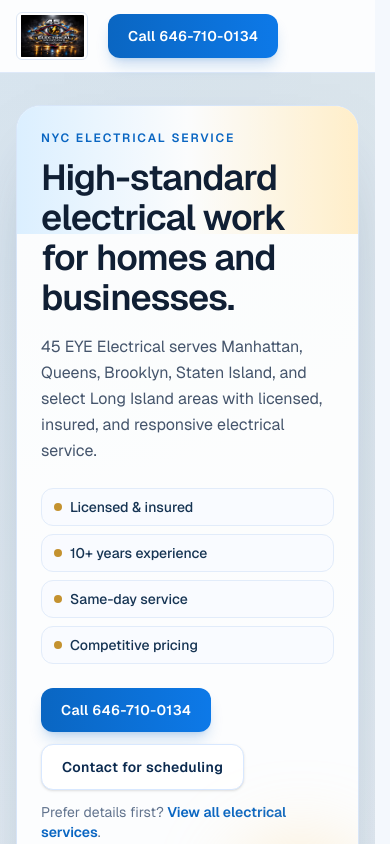
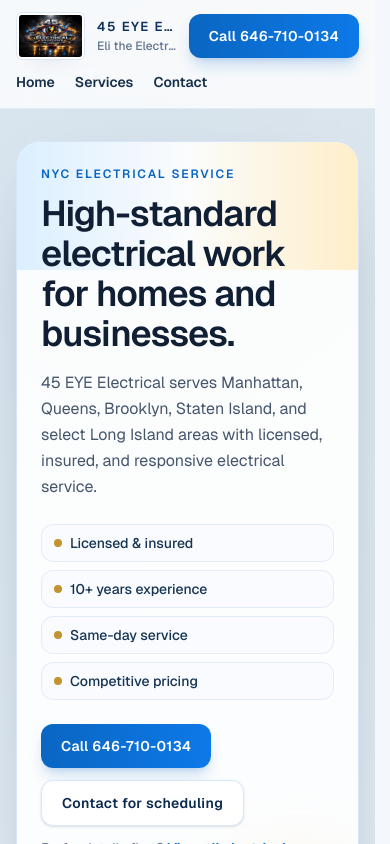
Before and after one commit to Eli45-23/45-eye-see, a Next.js app: page / in a window 390 px wide. Shown: the top 844 px of the page. Built offline with nearby package versions, Linux system fonts and the light colour scheme.

Commit message:
ui: premium header/footer

```diff
--- a/app/layout.tsx
+++ b/app/layout.tsx
@@ -64,33 +64,46 @@
   return (
     <html lang="en" className={geist.variable}>
       <body className="font-[var(--font-sans)] antialiased">
-        <header className="sticky top-0 z-50 border-b border-[#d6e4f8]/80 bg-white/92 backdrop-blur">
-          <div className="mx-auto flex w-full max-w-6xl items-center gap-3 px-4 py-3 sm:px-6 lg:px-8">
+        <header className="sticky top-0 z-50 border-b border-[#d6e4f8]/70 bg-white/78 backdrop-blur-xl">
+          <div className="mx-auto grid w-full max-w-6xl grid-cols-[1fr_auto] items-center gap-3 px-4 py-3 sm:px-6 lg:grid-cols-[auto_1fr_auto] lg:gap-6 lg:px-8">
             <Link href="/" className="flex min-w-0 items-center gap-3">
               <Image
                 src="/brand/logo-45-eye.jpg"
                 alt={`${business.brandName} logo`}
                 width={180}
                 height={120}
-                className="h-12 w-[72px] rounded-md border border-[#dce6f4] bg-white object-contain p-0.5"
+                className="h-12 w-[72px] rounded-md border border-[#dce6f4] bg-white object-contain p-0.5 shadow-[0_10px_24px_-20px_rgba(1,31,75,0.45)]"
                 sizes="72px"
                 priority
               />
-              <div className="hidden min-w-0 sm:block">
-                <p className="truncate text-[11px] font-semibold uppercase tracking-[0.14em] text-slate-500">
-                  {business.businessNameLegal}
+              <div className="min-w-0">
+                <p className="truncate text-[13px] font-semibold uppercase tracking-[0.12em] text-[#11325a] sm:text-sm">
+                  45 EYE Electrical Solutions
                 </p>
-                <p className="truncate text-sm font-semibold text-[#112742]">{business.publicName}</p>
+                <p className="truncate text-[12px] font-medium text-slate-500 sm:text-[13px]">
+                  Eli the Electrician
+                </p>
               </div>
             </Link>
 
-            <nav className="ml-auto hidden items-center gap-6 text-sm font-semibold text-[#19304a] md:flex" aria-label="Primary">
+            <nav
+              className="col-span-2 row-start-2 flex items-center gap-5 overflow-x-auto whitespace-nowrap pb-1 text-sm font-semibold text-[#19304a] lg:col-span-1 lg:row-start-1 lg:justify-center lg:overflow-visible lg:pb-0"
+              aria-label="Primary"
+            >
               <Link href="/" className="transition hover:text-[#0a66c2]">Home</Link>
               <Link href="/services" className="transition hover:text-[#0a66c2]">Services</Link>
               <Link href="/contact" className="transition hover:text-[#0a66c2]">Contact</Link>
             </nav>
 
-            <CallCTA className="ml-2" label={`Call ${business.phone}`} />
+            <div className="ml-auto flex items-center gap-3">
+              <CallCTA className="shadow-[0_16px_34px_-22px_rgba(10,102,194,0.7)]" label={`Call ${business.phone}`} />
+              <a
+                href={`mailto:${business.email}`}
+                className="hidden text-xs font-medium text-slate-500 transition hover:text-[#0a66c2] sm:inline"
+              >
+                {business.email}
+              </a>
+            </div>
           </div>
         </header>
 
@@ -101,19 +114,30 @@
           dangerouslySetInnerHTML={{ __html: JSON.stringify(localBusinessSchema) }}
         />
 
-        <footer className="mt-10 border-t border-[#dce7f8] bg-white/90">
-          <div className="mx-auto grid w-full max-w-6xl gap-6 px-4 py-8 sm:px-6 md:grid-cols-[1fr_auto] md:items-center lg:px-8">
+        <footer className="mt-10 border-t border-[#1d3557] bg-[#0d1a2d] text-[#d9e6f8]">
+          <div className="mx-auto grid w-full max-w-6xl gap-7 px-4 py-10 sm:px-6 md:grid-cols-[1fr_auto] md:items-center lg:px-8">
             <div>
-              <h2 className="text-lg font-semibold text-[#10253f]">{business.locationLabel} Electrician</h2>
-              <p className="mt-1 text-sm text-slate-600">
-                Serving Manhattan, Queens, Brooklyn, Staten Island, and select Long Island areas.
-              </p>
-              <p className="mt-2 text-sm text-slate-500">
-                Phone: {business.phone} · Email: {" "}
-                <a className="font-semibold text-[#0a66c2]" href={`mailto:${business.email}`}>
+              <h2 className="text-lg font-semibold text-white">45 EYE Electrical Solutions</h2>
+              <p className="mt-1 text-sm text-[#b8c8de]">Eli the Electrician</p>
+              <p className="mt-3 text-sm text-[#c1d1e8]">
+                Phone:{" "}
+                <a className="font-semibold text-[#74b7ff]" href={`tel:+1${business.phone.replace(/\D/g, "")}`}>
+                  {business.phone}
+                </a>
+                {" · "}
+                Email:{" "}
+                <a className="font-semibold text-[#74b7ff]" href={`mailto:${business.email}`}>
                   {business.email}
                 </a>
               </p>
+              <p className="mt-3 text-sm text-[#b8c8de]">Service areas:</p>
+              <ul className="mt-2 flex flex-wrap gap-2 text-xs text-[#d6e2f5]">
+                {business.serviceAreas.map((area) => (
+                  <li key={area} className="rounded-full border border-[#2a4365] bg-[#112640] px-3 py-1">
+                    {area}
+                  </li>
+                ))}
+              </ul>
             </div>
             <CallCTA label={`Call ${business.phone}`} />
           </div>
```
